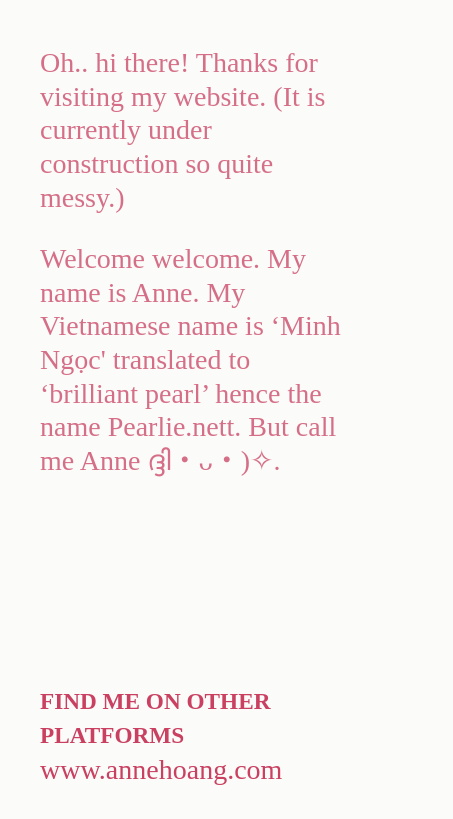
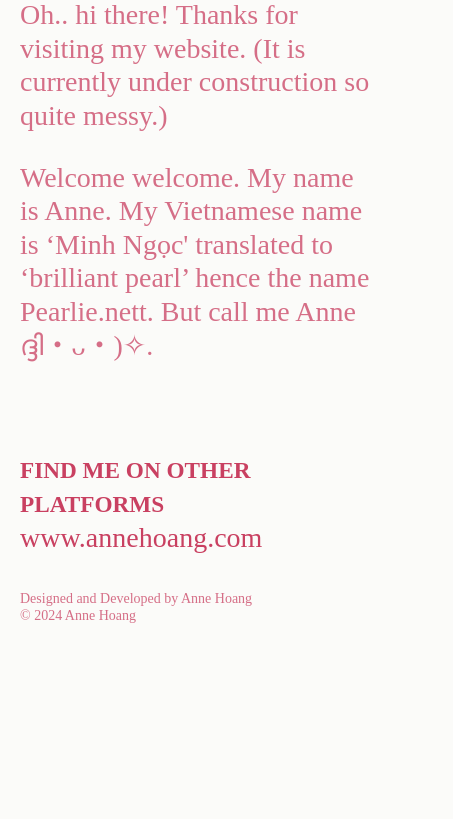
Before and after one commit to pearliedotnet/pearliedotnet.github.io, a plain HTML site: page index.html in a window 390 px wide. Shown: the part 164-983 px from the top of the page, 453 px wide, since content can reach past the window. After the commit the page ends 844 px from the top, so only its background shows below. Drawn offline with Linux system fonts and the light colour scheme; a script that the page names is missing.

Commit message:
Add files via upload
Some minor updates for mobile version

```diff
--- a/index.html
+++ b/index.html
@@ -44,7 +44,7 @@
         <p>
           Welcome welcome. My name is Anne. My Vietnamese name is ‘Minh Ngọc'
           translated to ‘brilliant pearl’ hence the name Pearlie.nett. But call
-          me Anne ദ്ദി・ᴗ・)✧.
+          me Anne <span id="cute">ദ്ദി・ᴗ・)✧.</span>
         </p>
       </div>
       <div class="div-3">
@@ -57,7 +57,8 @@
       </div>
       <div class="div-4">
         <p class="copyright">
-          Designed and Developed by Anne Hoang © 2024 Anne Hoang
+          Designed and Developed by Anne Hoang
+          <span class="copyright-1">© 2024 Anne Hoang</span>
         </p>
       </div>
     </div>
--- a/styles.css
+++ b/styles.css
@@ -66,6 +66,7 @@ h5 {
 
 .copyright {
   font-size: 0.5em;
+  line-height: 120%;
   margin: 36px 0 0 0;
   opacity: 75%;
 }
@@ -75,11 +76,37 @@ h5 {
     font-size: 28px;
     width: auto;
     height: 100%;
-    margin: 40px 40px 0 40px;
+    margin: 40px 20px;
   }
 
+  h1 {
+    font-size: 2.25em;
+  }
   .div-1 {
-    width: 100%;
+    display: flex;
+    flex-direction: column;
+    justify-content: space-between;
+    width: auto;
     height: 100%;
   }
+
+  p {
+    margin-top: 0px;
+  }
+
+  .div-2 {
+    margin-top: 28px;
+  }
+
+  .div-3 {
+    font-size: 1em;
+    margin-top: 64px;
+  }
+
+  .copyright {
+    display: flex;
+    flex-direction: column;
+    font-size: 0.5em;
+    /*text-transform: uppercase;*/
+  }
 }
```
